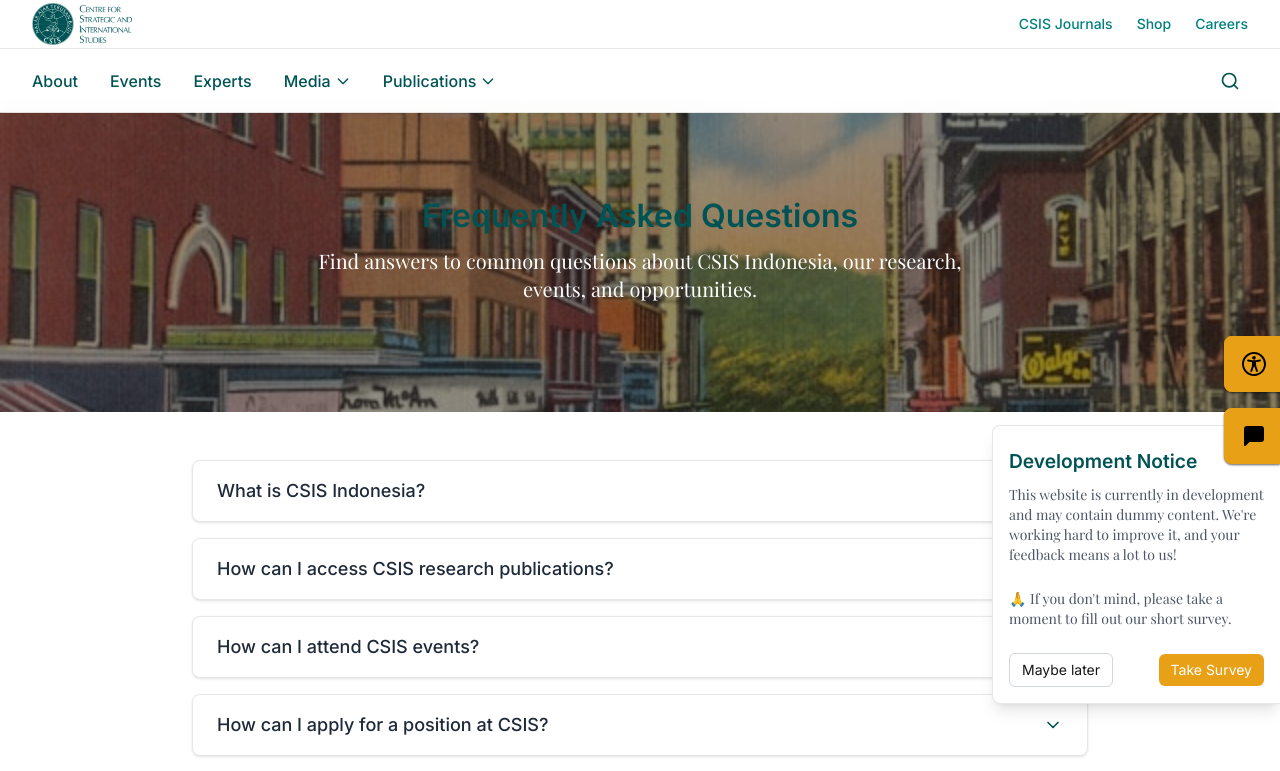
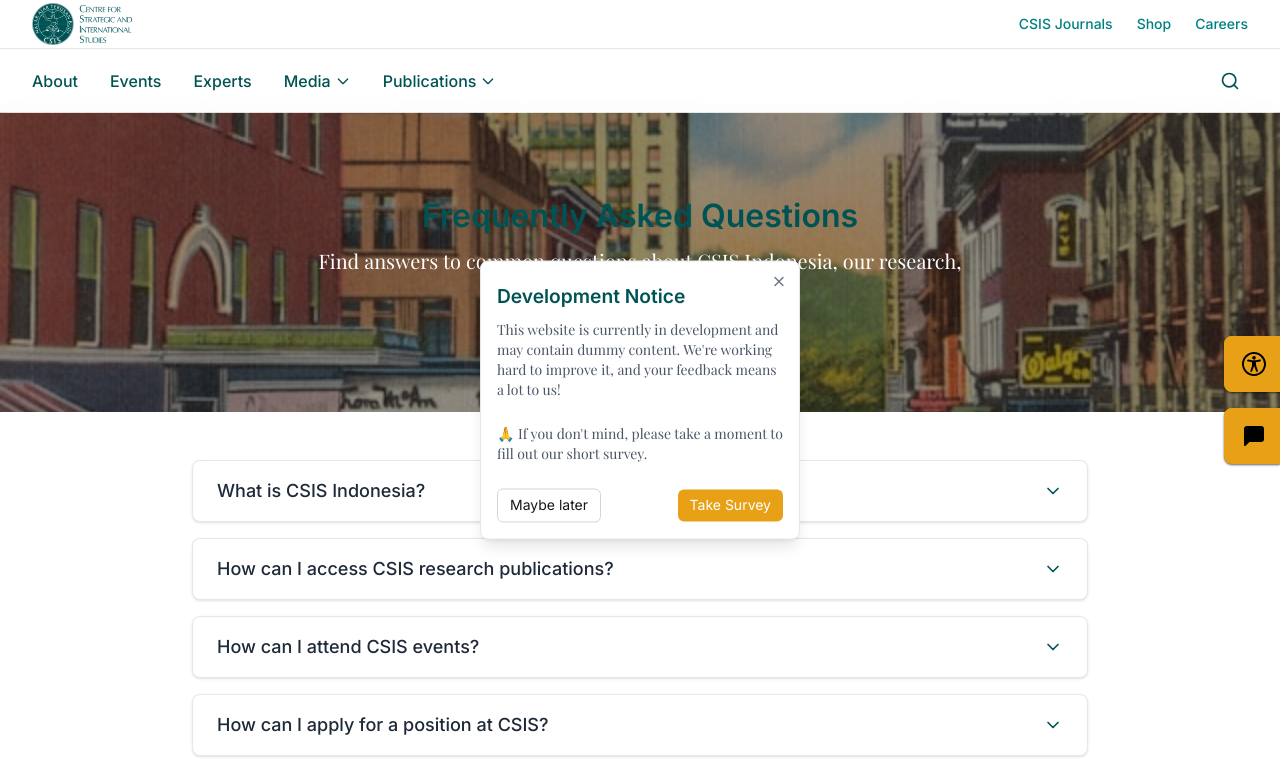
Before and after one commit to Masozee/nalar, a Next.js app: page /faq in a window 1280 px wide. Shown: the top 771 px of the page. Built offline with nearby package versions, Linux system fonts and the light colour scheme.

Commit message:
add popup survey

```diff
--- a/src/components/AccessibilityWidget.tsx
+++ b/src/components/AccessibilityWidget.tsx
@@ -309,8 +309,8 @@
 
             if (feedbackButton) {
               feedbackButton.addEventListener('click', () => {
-                const event = new CustomEvent('openFeedbackPopup');
-                document.dispatchEvent(event);
+                // Directly open the survey link instead of dispatching an event
+                window.open('https://csis.or.id/O/webSurvey', '_blank');
               });
             }
           }
@@ -615,8 +615,8 @@
         <div style={{ position: 'relative', width: '56px', height: '56px', overflow: 'visible', pointerEvents: 'auto' }}>
           <motion.button
             onClick={() => {
-              const event = new CustomEvent('openFeedbackPopup');
-              document.dispatchEvent(event);
+              // Directly open the survey link instead of dispatching an event
+              window.open('https://csis.or.id/O/webSurvey', '_blank');
             }}
             className="accessibility-fixed-button"
             style={{
--- a/src/components/FeedbackPopup.tsx
+++ b/src/components/FeedbackPopup.tsx
@@ -2,70 +2,41 @@
 
 import { useState, useEffect } from 'react';
 import { motion, AnimatePresence } from 'framer-motion';
-import { FiX, FiMessageSquare } from 'react-icons/fi';
+import { FiX } from 'react-icons/fi';
 
 export default function FeedbackPopup() {
-  const [isExpanded, setIsExpanded] = useState(false);
-  const [hasBeenShown, setHasBeenShown] = useState(false);
-
-  useEffect(() => {
-    // Show popup after 3 seconds if it hasn't been shown before
-    if (!hasBeenShown) {
-      const timer = setTimeout(() => {
-        setIsExpanded(true);
-        setHasBeenShown(true);
-      }, 3000);
-
-      return () => clearTimeout(timer);
-    }
-  }, [hasBeenShown]);
-
-  useEffect(() => {
-    // Listen for the custom event from AccessibilityWidget
-    const handleOpenFeedback = () => {
-      setIsExpanded(true);
-    };
-
-    document.addEventListener('openFeedbackPopup', handleOpenFeedback);
-
-    return () => {
-      document.removeEventListener('openFeedbackPopup', handleOpenFeedback);
-    };
-  }, []);
+  const [isExpanded, setIsExpanded] = useState(true);
 
   const handleClose = () => {
     setIsExpanded(false);
   };
 
-  const handleOpenPopup = () => {
-    setIsExpanded(true);
-  };
-
   const handleSurveyClick = () => {
     // Open the CSIS survey link
     window.open('https://csis.or.id/O/webSurvey', '_blank');
-    // We don't close the popup here, so user can access it again if needed
+    // Optionally close the popup after clicking survey
+    // setIsExpanded(false);
   };
 
   return (
     <>
-      {/* No longer need the minimized button since we'll call from AccessibilityWidget */}
+      {/* No longer need the minimized button */}
 
-      {/* Expanded feedback popup - now on the right side */}
+      {/* Expanded feedback popup - now centered */}
       <AnimatePresence>
         {isExpanded && (
           <motion.div
-            initial={{ x: '100%' }}
-            animate={{ x: 0 }}
-            exit={{ x: '100%' }}
-            transition={{ type: 'spring', damping: 25 }}
-            className="fixed right-0 bottom-24 z-40 w-72 shadow-lg rounded-l-lg bg-white dark:bg-gray-800 border-t border-l border-b border-gray-200 dark:border-gray-700"
+            initial={{ scale: 0.9, opacity: 0 }}
+            animate={{ scale: 1, opacity: 1 }}
+            exit={{ scale: 0.9, opacity: 0 }}
+            transition={{ type: 'spring', damping: 20, stiffness: 200 }}
+            className="fixed top-1/2 left-1/2 transform -translate-x-1/2 -translate-y-1/2 z-50 w-80 shadow-lg rounded-lg bg-white dark:bg-gray-800 border border-gray-200 dark:border-gray-700"
           >
             <div className="p-4 relative">
               <button
                 onClick={handleClose}
                 className="absolute top-2 right-2 p-1 rounded-full hover:bg-gray-100 dark:hover:bg-gray-700 text-gray-500 dark:text-gray-400"
-                aria-label="Minimize feedback popup"
+                aria-label="Close notice"
               >
                 <FiX className="w-4 h-4" />
               </button>
```
